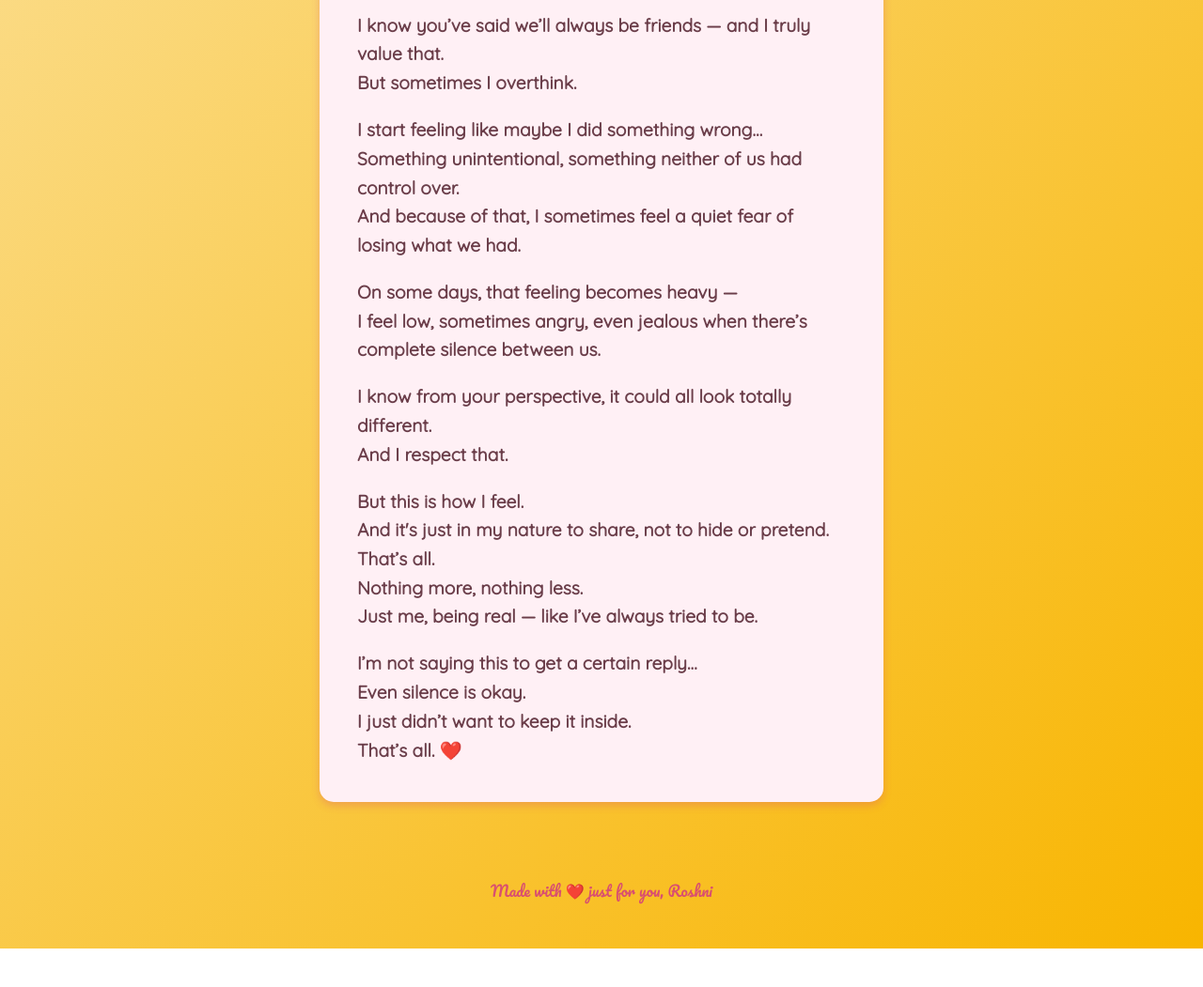
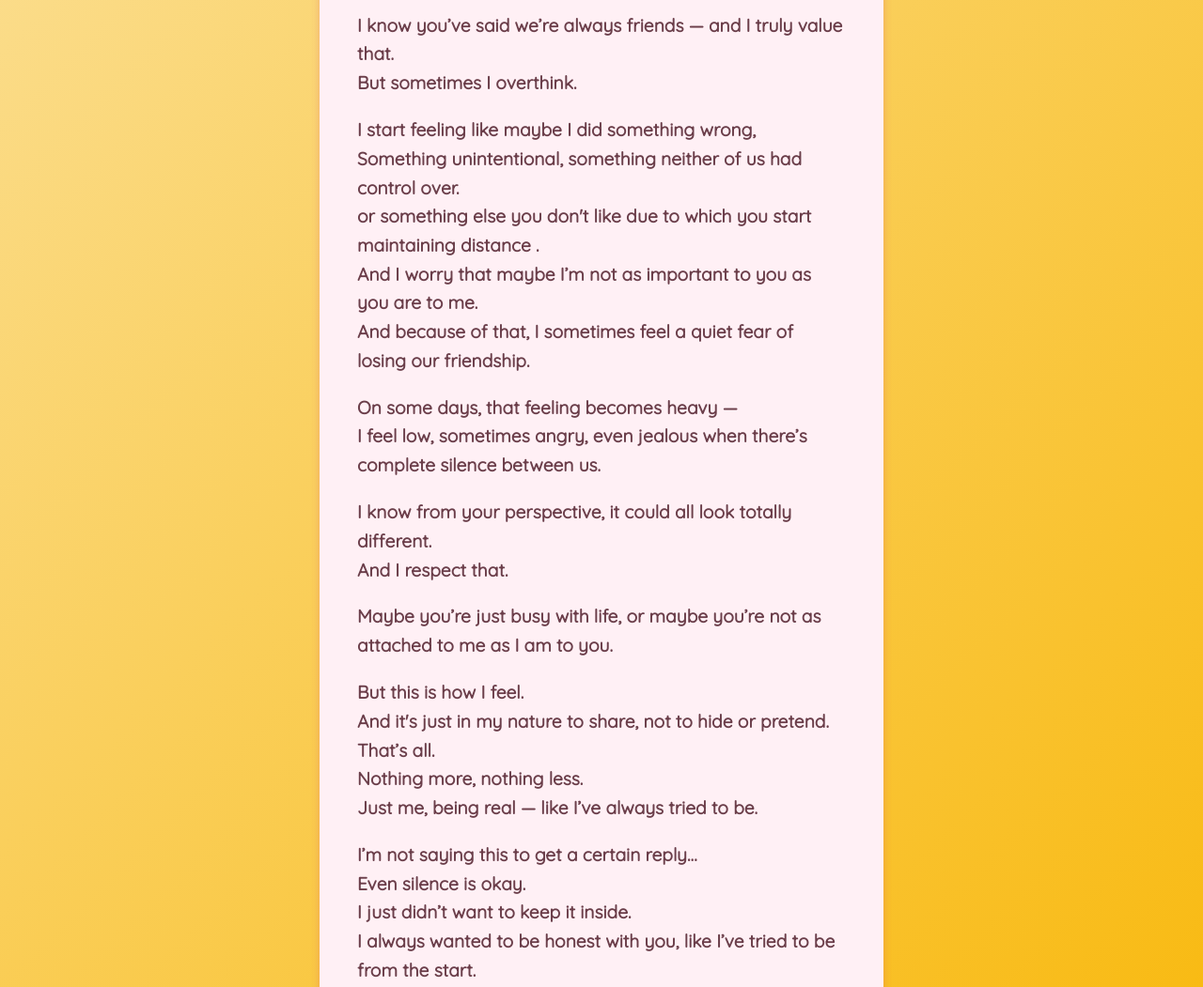
Before and after one commit to chiragchavda07/purple-butterfly, a plain HTML site: page index.html in a window 1280 px wide. Shown: the part 1000-2051 px from the top of the page at 94% size. Before the commit the page ends 2010 px from the top, so only its background shows below. Drawn offline with Linux system fonts and the light colour scheme.

Commit message:
some changes

```diff
--- a/index.html
+++ b/index.html
@@ -18,7 +18,7 @@
 </head>
   <body>
 <audio id="backgroundMusic" autoplay loop preload="auto">
-      <source src="audio/cute-song.mp3" type="audio/mpeg" />
+      <source src="audio/Waalian.mp3" type="audio/mpeg" />
       Your browser does not support the audio element.
     </audio>
     <button id="musicToggle" aria-label="Play or pause background music" title="Play/Pause Music" style="position: fixed; top: 10px; right: 10px; background: #d94f70; border: none; border-radius: 50%; width: 40px; height: 40px; color: white; font-size: 20px; cursor: pointer; z-index: 1100;">&#9658;</button>
@@ -79,19 +79,21 @@
     Maybe a bit weird, even like an alien sometimes.<br>
     But whatever I am, I’m always genuine.</p>
 
-    <p>I know you’ve said we’ll always be friends — and I truly value that.<br>
+    <p>I know you’ve said we’re always friends — and I truly value that.<br>
     But sometimes I overthink.</p>
 
-    <p>I start feeling like maybe I did something wrong…<br>
-    Something unintentional, something neither of us had control over.<br>
-    And because of that, I sometimes feel a quiet fear of losing what we had.</p>
+    <p>I start feeling like maybe I did something wrong, <br>
+    Something unintentional, something neither of us had control over. <br>
+    or something else you don't like due to which you start maintaining distance .<br>
+    And I worry that maybe I’m not as important to you as you are to me.<br>
+    And because of that, I sometimes feel a quiet fear of losing our friendship.</p>
 
     <p>On some days, that feeling becomes heavy —<br>
     I feel low, sometimes angry, even jealous when there’s complete silence between us.</p>
 
     <p>I know from your perspective, it could all look totally different.<br>
     And I respect that.</p>
-
+    <p>Maybe you’re just busy with life, or maybe you’re not as attached to me as I am to you.<br>
     <p>But this is how I feel.<br>
     And it's just in my nature to share, not to hide or pretend.<br>
     That’s all.<br>
@@ -101,6 +103,10 @@
     <p>I’m not saying this to get a certain reply…<br>
     Even silence is okay.<br>
     I just didn’t want to keep it inside.<br>
+    I always wanted to be honest with you, like I’ve tried to be from the start.</p>
+    <p>So, if you ever feel like sharing your side, I’m here to listen.<br>
+    Baaki to mane khbr j chhe, k mane koi bhi vaat nhi game to bhi tu e vat karine mane angry karis, kyuki tu hai hi eshi nakhrebaaz naughty cat <br>
+    haan thoda dhyan rakho ki me jyada angry na ho jau.😅 <br>
     That’s all. ❤️ </p>
   </div>
 </section>
```
Also changed, not shown: 1 other file.
